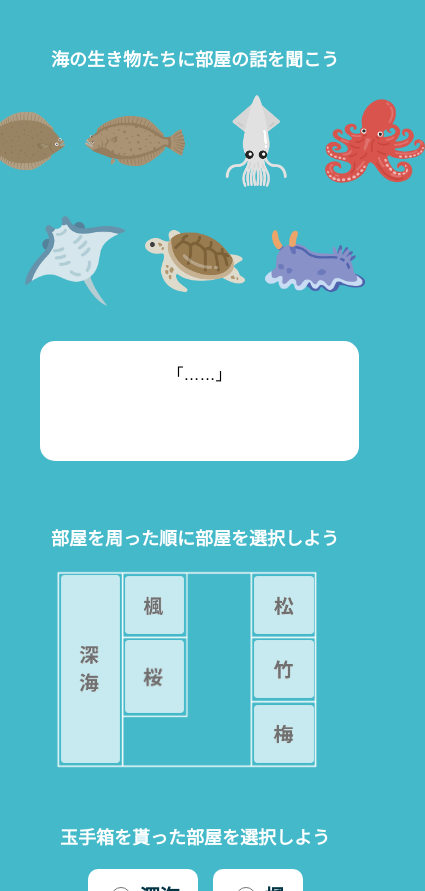
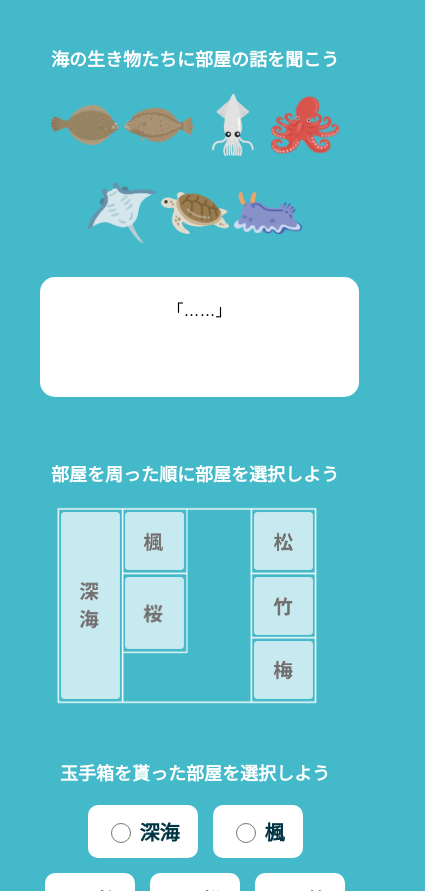
Before and after one commit to mathzusi/urashimabox, a plain HTML site: page step3a.html in a window 390 px wide. Shown: the part 1279-2170 px from the top of the page, 425 px wide, since content can reach past the window. Drawn offline with Linux system fonts and the light colour scheme.

Commit message:
Add files via upload

```diff
--- a/step3a.html
+++ b/step3a.html
@@ -173,11 +173,11 @@
 
     left:4.4%;
 
-    top:2.7%;
+    top:3.1%;
 
     width:20%;
 
-    height:94%;
+    height:93.4%;
 
 }
 
@@ -203,11 +203,11 @@
 
     left:26.4%;
 
-    top:35%;
+    top:35.38%;
 
     width:19.8%;
 
-    height:36.8%;
+    height:36%;
 
 }
 
@@ -216,11 +216,11 @@
 
 .room4{
 
-    left:69.9%;
+    left:70.2%;
 
     top:3.1%;
 
-    width:20.4%;
+    width:19.8%;
 
     height:29%;
 
@@ -231,11 +231,11 @@
 
 .room5{
 
-    left:69.9%;
+    left:70.2%;
 
     top:35.2%;
 
-    width:20.4%;
+    width:19.8%;
 
     height:29%;
 
@@ -246,11 +246,11 @@
 
 .room6{
 
-    left:69.9%;
+    left:70.2%;
 
     top:67.5%;
 
-    width:20.4%;
+    width:19.8%;
 
     height:29%;
 
@@ -336,6 +336,28 @@
         height: 26px;
         font-size: 15px;
     }
+}
+
+/* スマホ版：生き物の画像サイズ調整 */
+@media screen and (max-width: 600px) {
+
+    .creatureRow {
+        display: flex;
+        justify-content: center;
+        align-items: center;
+        gap: 5px;
+        width: 100%;
+        box-sizing: border-box;
+    }
+
+    .creatureRow img {
+        width: 22%;
+        max-width: 75px;
+        height: auto;
+        min-width: 0;
+        object-fit: contain;
+    }
+
 }
 
 </style>
```
Also changed, not shown: index.html (+4 -0 lines), step3b.html (+24 -2 lines).
